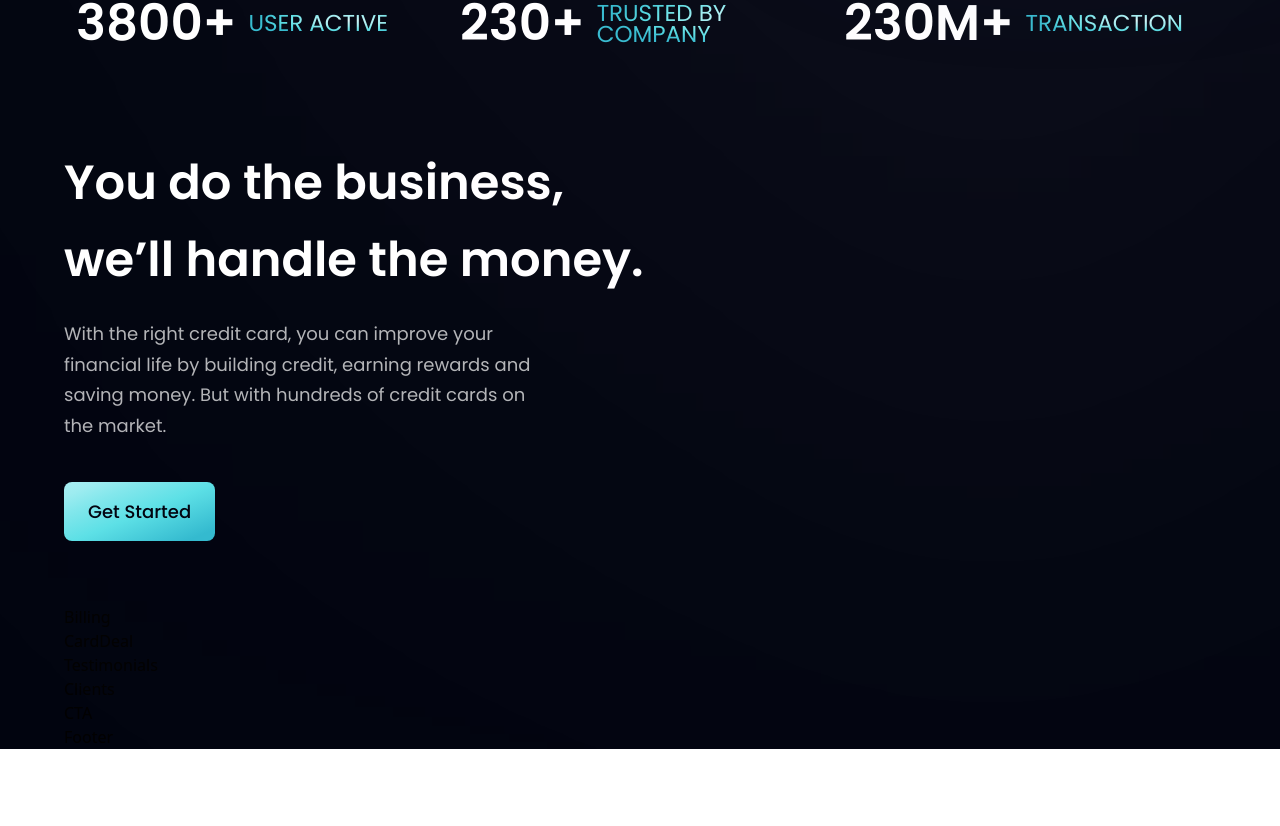
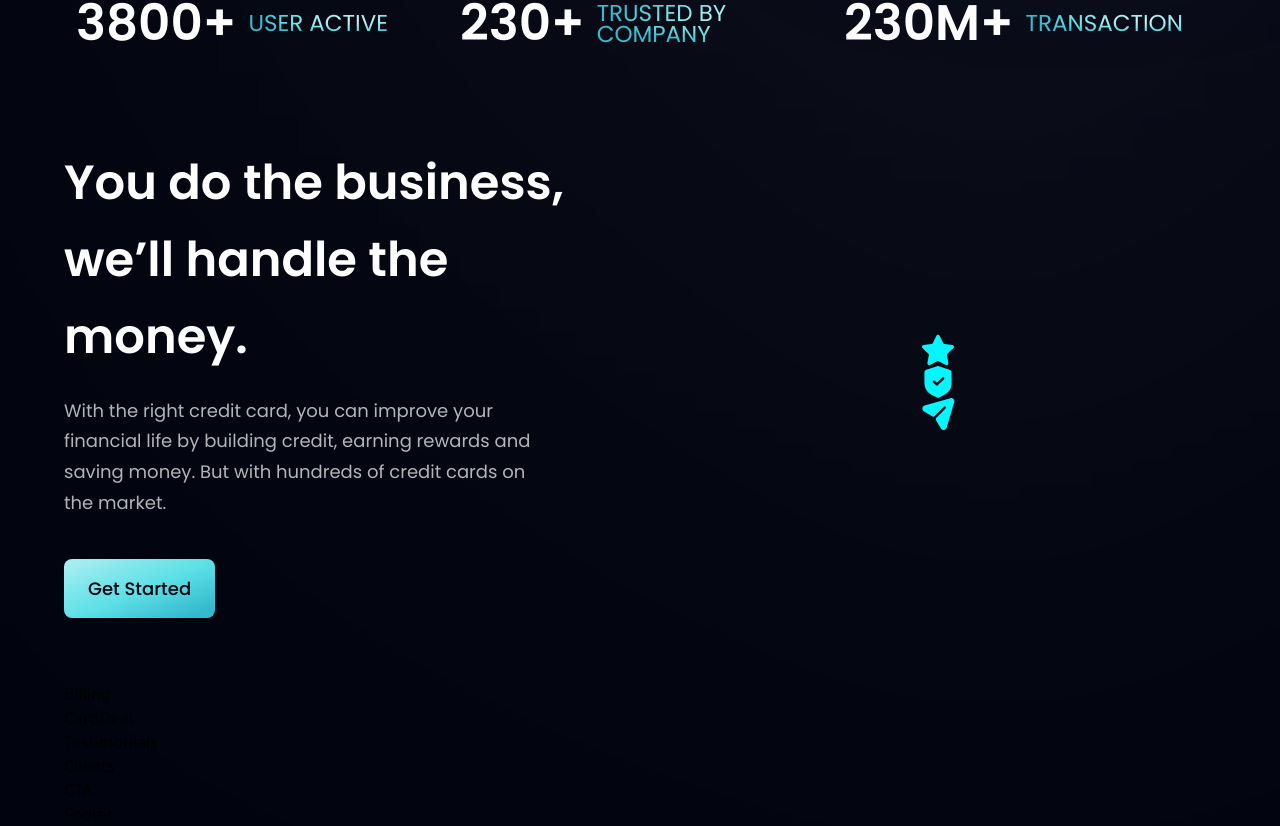
Before and after one commit to Vox1oot/modern-website, a React (Vite) app: page / in a window 1280 px wide. Shown: the part 830-1656 px from the top of the page. Before the commit the page ends 1579 px from the top, so only its background shows below. Built offline with nearby package versions, Linux system fonts and the light colour scheme.

Commit message:
add icons for business section

```diff
--- a/src/components/Business.jsx
+++ b/src/components/Business.jsx
@@ -2,6 +2,23 @@ import React from 'react';
 import { useTranslation } from 'react-i18next';
 import styles, { layout } from '../styles';
 import Button from './Button';
+import { shield, send, star } from '../assets';
+
+const mapping = {
+    shield,
+    send,
+    star,
+};
+
+const FeatureCard = ({
+    icon, title, content, index,
+}) => (
+    <div>
+        <div>
+            <img src={mapping[icon]} alt={icon} />
+        </div>
+    </div>
+);
 
 const Business = () => {
     const { t } = useTranslation();
@@ -14,6 +31,12 @@ const Business = () => {
                 <p className={`${styles.paragraph} max-w-[470px] mt-5`}>{`${t('features_p')}`}</p>
                 <Button styles="mt-10" />
             </div>
+
+            <div className={`${layout.sectionImg} flex-col`}>
+                {features.map(({ id, ...rest }, index) => (
+                    <FeatureCard key={id} {...rest} index={index} />
+                ))}
+            </div>
         </section>
     );
 };
--- a/src/components/Button.jsx
+++ b/src/components/Button.jsx
@@ -3,6 +3,7 @@ import { useTranslation } from 'react-i18next';
 
 const Button = ({ styles }) => {
     const { t } = useTranslation();
+
     return (
         <button type="button" className={`py-4 px-6 bg-blue-gradient font-poppins font-medium text-[18px] text-primary outline-none rounded-lg ${styles}`}>
             {`${t('getStarted.get')} ${t('getStarted.started')}`}
```
Also changed, not shown: .eslintrc.yml.
